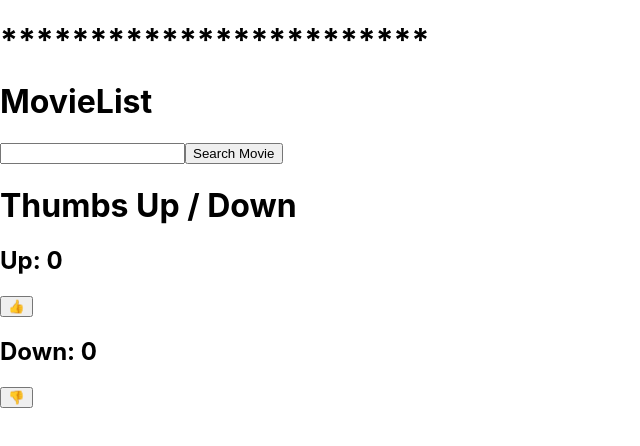
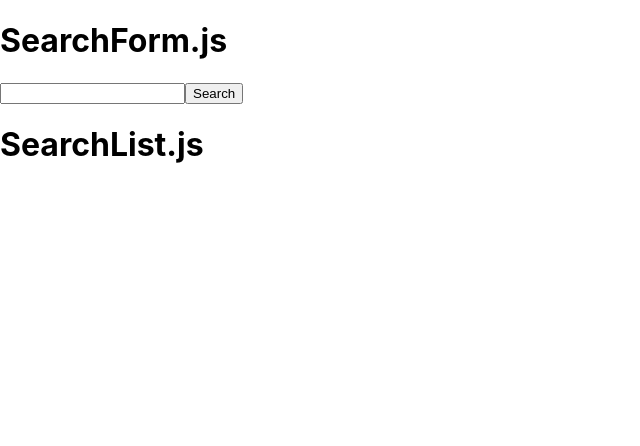
Before and after one commit to srsimonson/movie-search-api, a React (Create React App) app: page / in a window 1280 px wide. Shown: the top 446 px of the page, without its empty margins (0-640 px from the left). Built offline with nearby package versions, Linux system fonts and the light colour scheme.

Commit message:
trying to uber componentize

```diff
--- a/package.json
+++ b/package.json
@@ -11,7 +11,9 @@
     "express": "^4.17.1",
     "react": "^17.0.1",
     "react-dom": "^17.0.1",
+    "react-redux": "^7.2.2",
     "react-scripts": "4.0.1",
+    "redux": "^4.0.5",
     "web-vitals": "^0.2.4"
   },
   "scripts": {
--- a/src/components/App/App.js
+++ b/src/components/App/App.js
@@ -1,11 +1,13 @@
 import React, { Component } from 'react';
 // import logo from '../../logo.svg';
 import './App.css';
-import FetchHook from '../../components/Search/FetchHook';
-import MovieList from '../../components/Search/MovieList';
-import MovieSearch from '../../components/Search/MovieSearch';
-import Search from '../../components/Search/Search';
-import Thumbs from '../../components/Search/Thumbs';
+import FetchHook from '../Tests/FetchHook';
+import MovieList from '../Tests/MovieList';
+import MovieSearch from '../Tests/MovieSearch';
+import SearchHook from '../Tests/SearchHook';
+import Thumbs from '../Tests/Thumbs';
+import SearchForm from '../Search/SearchForm';
+import SearchList from '../Search/SearchList';
 
 class App extends Component {
   render() {
@@ -27,11 +29,13 @@ class App extends Component {
         </a>
       </header>
     </div> */}
-    {/* <FetchHook/> */}
+    <SearchForm />
+    {/* <SearchList /> */}
+    {/* <FetchHook /> */}
     {/* <MovieSearch /> */}
-    <MovieList/>
-    <Thumbs/>
-    {/* <Search/> */}
+    {/* <MovieList /> */}
+    {/* <Thumbs /> */}
+    {/* <SearchHook /> */}
     </>
   );}
 }
--- /dev/null
+++ b/src/components/Search/SearchForm.js
@@ -0,0 +1,51 @@
+import React, { Component } from 'react';
+import axios from 'axios';
+import SearchList from './SearchList'
+
+class SearchForm extends Component {
+
+    state = {
+        searchTerm: '',
+        searchResults: [],
+    }
+
+    handleSearchChange = (e) => {
+        this.setState({
+            searchTerm: e.target.value
+        })
+    }
+
+    searchMovie = (e) => {
+        e.preventDefault();
+        console.log('searchTerm: ', this.state.searchTerm);
+        axios({
+            'method': 'GET',
+            'url': `https://api.themoviedb.org/3/search/movie?api_key=${process.env.REACT_APP_TMDB_API_KEY}&query=${this.state.searchTerm}`
+        })
+            .then((result) => {
+            this.setState({
+                searchResults: result.data
+            })
+            console.log('result:', result);
+
+        })
+        .catch(error => {
+            console.log('Error with GET in MovieList.js', error);
+        })
+    }
+
+    render() {
+        return (
+            <div>
+                <h1>SearchForm.js</h1>
+                    <form>
+                        <input onChange={this.handleSearchChange}></input>
+                        <button onClick={this.searchMovie}>Search</button>
+                    </form>
+                <SearchList searchResults={this.state.searchResults}/>
+            </div>
+        )
+    }
+}
+
+export default SearchForm;
--- /dev/null
+++ b/src/components/Search/SearchList.js
@@ -0,0 +1,23 @@
+import React, { Component } from 'react';
+import SearchForm from './SearchForm'
+
+class SearchList extends Component {
+    render() {
+        return (
+            <div>
+                <h1>SearchList.js</h1>
+                {this.props.searchResults.map((item) => {
+                    return <div className="search-list" key={item.id}>
+                        <SearchForm
+                            key={item.id}
+                            item={item}
+                            getResults={this.props.getResults}
+                        />
+                    </div>
+                })}
+            </div>
+        )
+    }
+}
+
+export default SearchList;
```
Also changed, not shown: src/components/Tests/FetchHook.js (renamed from src/components/Search/FetchHook.js), src/components/Tests/MovieList.js (renamed from src/components/Search/MovieList.js), src/components/Tests/MovieSearch.js (renamed from src/components/Search/MovieSearch.js), src/components/Tests/SearchHook.js (renamed from src/components/Search/Search.js), src/components/Tests/Thumbs.js (renamed from src/components/Search/Thumbs.js), 2 other files (tests, documents, lock files or other folders).
